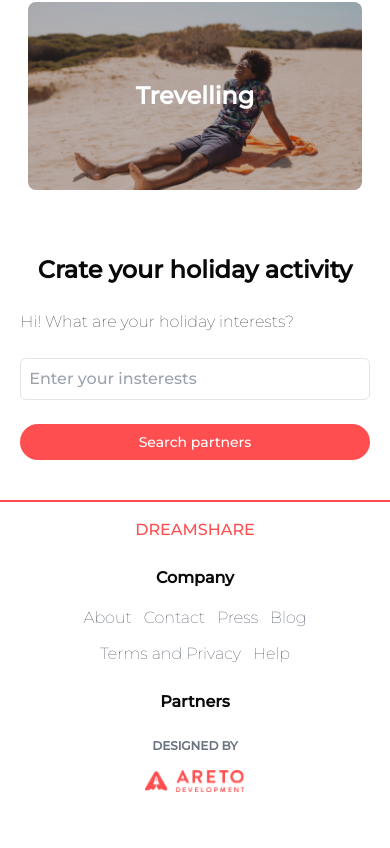
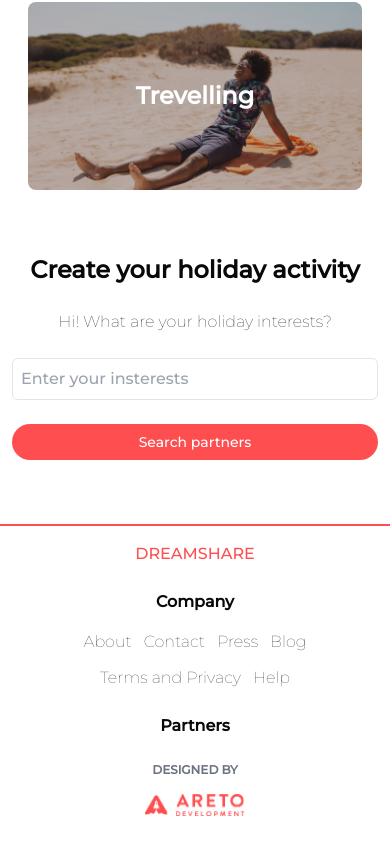
Before and after one commit to elidakirigo/Dreamshare-women-first-digital, a Next.js app: page / in a window 390 px wide. Shown: the part 4353-5201 px from the top of the page. Before the commit the page ends 5177 px from the top, so only its background shows below. Built offline with nearby package versions, Linux system fonts and the light colour scheme.

Commit message:
core - add responsive to holiday images

```diff
--- a/src/app/page.tsx
+++ b/src/app/page.tsx
@@ -84,12 +84,12 @@ export default function Home() {
 			</section>
 
 			{/* Create holiday activities section */}
-			<section className='px-3 py-6'>
-				<h2 className='text-center text-2xl font-bold'>Crate your holiday activity</h2>
-				<p className='my-6 font-light'>Hi! What are your holiday interests?</p>
-				<div className=''>
+			<section className='w-full px-3 py-6 md:max-w-[600px]'>
+				<h2 className='text-center text-2xl font-bold'>Create your holiday activity</h2>
+				<p className='my-6 text-center font-light'>Hi! What are your holiday interests?</p>
+				<div className='flex flex-col items-center justify-center md:flex-row'>
 					<input className='text-md w-full rounded-md border p-2 font-normal text-black outline-none' type='search' name='search' placeholder='Enter your insterests' />
-					<Button variant='ghost' className='mt-6 w-full rounded-3xl bg-[#FF4E50] text-white hover:border hover:border-[#FF4E50] hover:bg-white hover:text-[#FF4E50]' size='sm'>
+					<Button variant='ghost' className='m-6 w-full rounded-3xl bg-[#FF4E50] text-white hover:border hover:border-[#FF4E50] hover:bg-white hover:text-[#FF4E50] md:max-w-[200px]' size='sm'>
 						Search partners
 					</Button>
 				</div>
```
